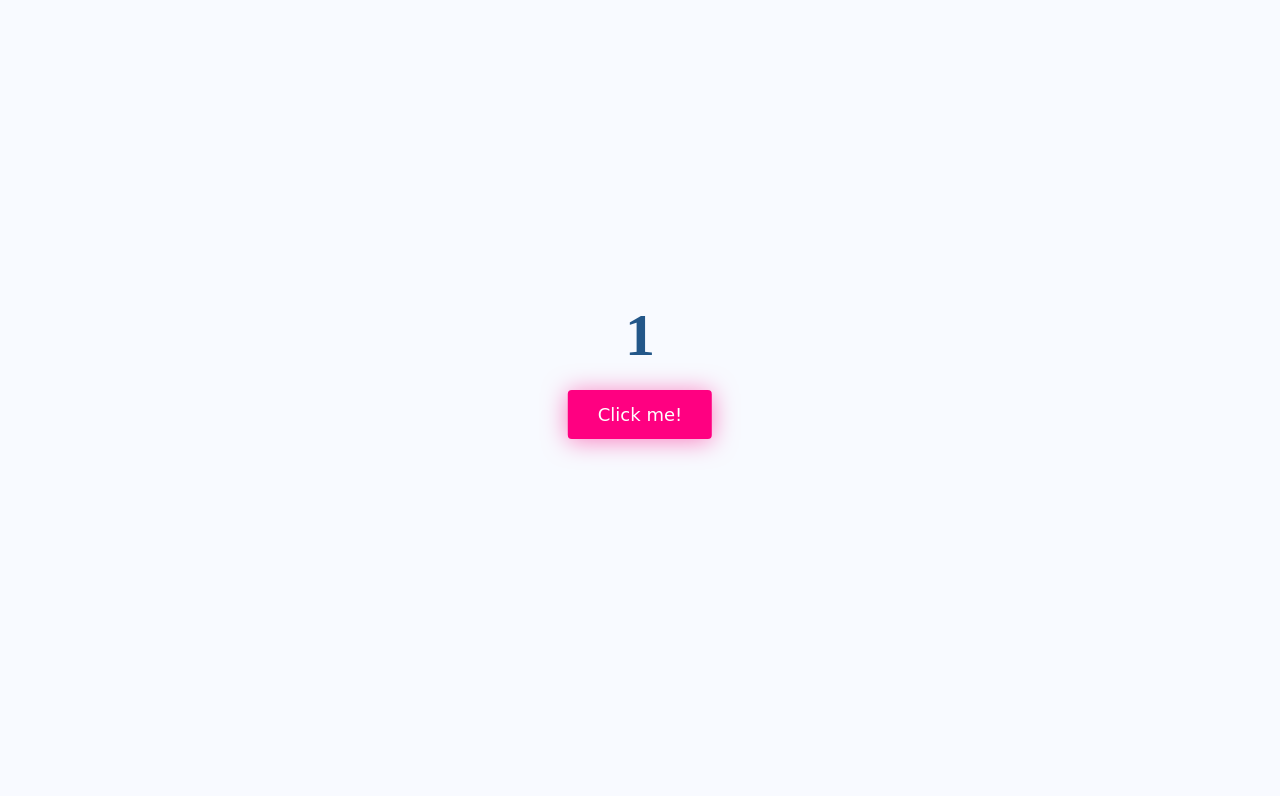
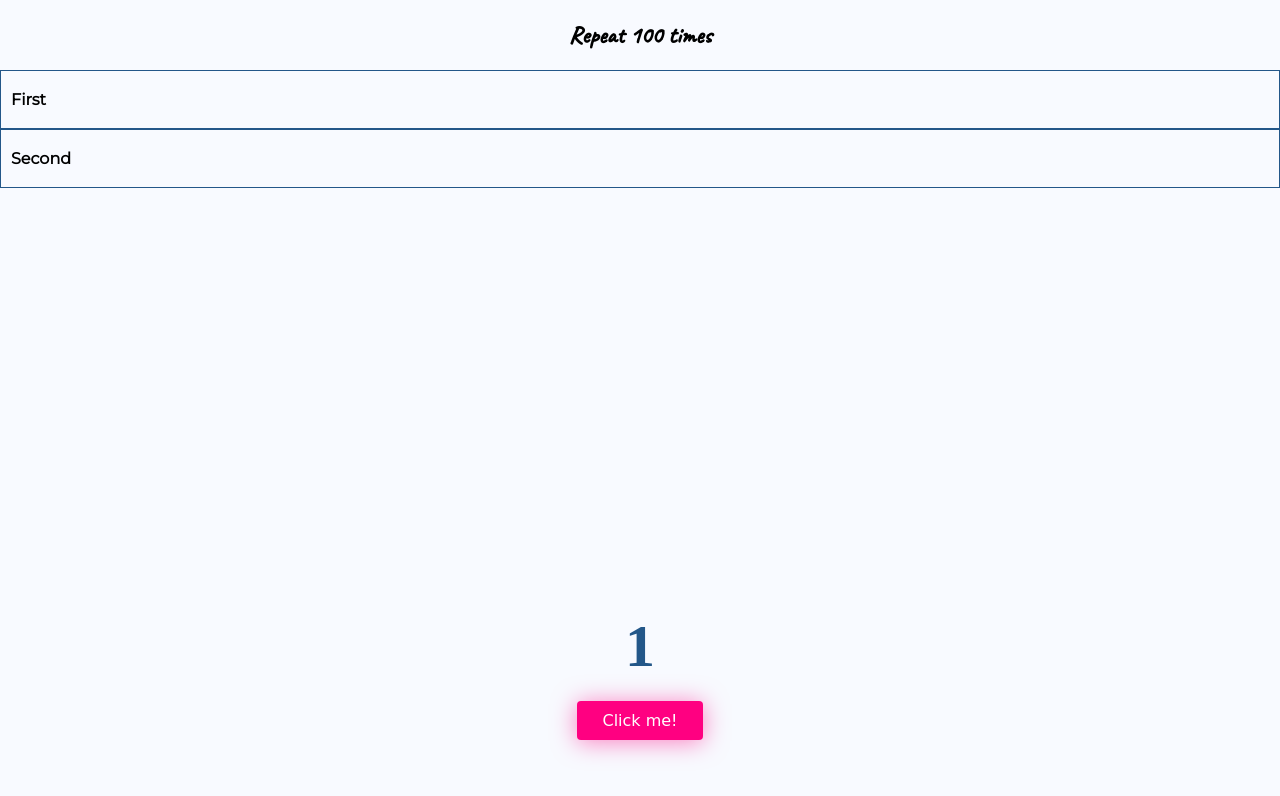
Before and after one commit to nurkanat-doszhan/c, a plain HTML site: page index.html in a window 1280 px wide. Drawn offline with Linux system fonts and the light colour scheme; a web font is replaced by a local one.

Commit message:
new text

```diff
--- a/index.html
+++ b/index.html
@@ -4,86 +4,47 @@
     <meta charset="UTF-8">
     <meta http-equiv="X-UA-Compatible" content="IE=edge">
     <meta name="viewport" content="width=device-width, initial-scale=1.0">
-    <title>Document</title>
-    <style>
-        @import url('https://fonts.googleapis.com/css2?family=Baloo+Chettan+2:wght@400;600&display=swap');
-
-        body {
-            font-size: 16px;
-            text-align: center;
-            background-color: #f8faff;
-        }
-
-        .s {
-            position: absolute;
-            top: 50%;
-            left: 50%;
-            transform: translate(-50%, -50%);
-            display: flex;
-            align-items: center;
-            justify-content: center;
-            flex-direction: column;
-        }
-
-        span {
-            font-size: 60px;
-            font-weight: 600;
-            display: block;
-            font-family: 'Baloo Chettan 2';
-            color: #235789;
-            margin-bottom: 20px;
-        }
-        .bubbly-button{
-            display: inline-block;
-            font-size: 18px;
-            font-family: 'Baloo Chettan 2', cursive;
-            padding: 14px 30px;
-            margin-top: 0px;
-            margin-bottom: 60px;
-            -webkit-appearance: none;
-            appearance: none;
-            background-color: #ff0081;
-            color: #fff;
-            border-radius: 4px;
-            border: none;
-            outline: none;
-            cursor: pointer;
-            position: relative;
-            transition: transform ease-in 0.1s, box-shadow ease-in 0.25s;
-            box-shadow: 0 2px 25px rgba(255, 0, 130, 0.5);
-        }
-
-        .bubbly-button:before, .bubbly-button:after{
-            position: absolute;
-            /* content: ''; */
-            display: block;
-            width: 140%;
-            height: 100%;
-            left: -20%;
-            z-index: -1000;
-            transition: all ease-in-out 0.5s;
-            background-repeat: no-repeat;
-        }
-
-        .bubbly-button:active{
-            transform: scale(0.9);
-            background-color: darken(#ff0081, 5%);
-            box-shadow: 0 2px 25px rgba(255, 0, 130, 0.2);
-        }
-    </style>
+    <title>Click</title>
+    <link rel="stylesheet" href="style.css">
 </head>
 <body>
+    <h2>Repeat 100 times</h2>
+    <div class="words">
+        <div class="elem">
+            <p>First</p>
+            <div class="content">
+                La 'ilaaha 'illallahu wahdahu laa shareeka lahu,
+                lahul-mulku wa-hamdu, wa Huwa 'alaa kulli shay'in Qadeer
+            </div>
+        </div>
+        <div class="elem">
+            <p>Second</p>
+            <div class="content">
+                Астағфируллаһ ғазым уа тубу илайк
+            </div>
+        </div>
+    </div>
     <div class="s">
         <span>1</span>
         <button class="bubbly-button">Click me!</button>
     </div>
     <script>
-        var btn = document.getElementsByClassName('bubbly-button')[0];
-        var span = document.getElementsByTagName('span')[0];
+        let btn = document.getElementsByClassName('bubbly-button')[0];
+        let span = document.getElementsByTagName('span')[0];
+        let elem = document.getElementsByClassName('elem');
 
         btn.onclick = function() {
             span.innerHTML = Number(span.innerHTML) + 1;
         }
+
+        for(var i=0; i<elem.length; i++) {
+            elem[i].onclick = function() {
+                this.children[1].classList.toggle('block');
+            }
+        }
+        // document.getElementsByClassName('elem').onclick = function() {
+        //     this.children[1].classList.toggle('block');
+        // }
     </script>
 </body>
 </html>
--- /dev/null
+++ b/style.scss
@@ -0,0 +1,85 @@
+@import url('https://fonts.googleapis.com/css2?family=Caveat:wght@400;500&family=Montserrat:wght@400&display=swap');
+@import url('https://fonts.googleapis.com/css2?family=Caveat:wght@400;500&display=swap');
+
+body {
+    font-size: 16px;
+    text-align: center;
+    background-color: #f8faff;
+    padding: 0;
+    margin: 0;
+}
+
+h2 {
+    font-family: 'Caveat', cursive;
+}
+
+.s {
+    width: 100%;
+    position: absolute;
+    bottom: 0;
+}
+
+.words {
+    font-family: 'Montserrat';
+    .elem {
+        border: 1px solid #235789;
+        padding: 3px 10px;
+        p {
+            font-weight: 600;
+            text-align: left;
+        }
+        .content {
+            padding: 10px 0;
+            border-top: 1px solid #000;
+            display: none;
+            &.block {
+                display: block;
+            }
+        }
+    }
+}
+
+span {
+    font-size: 60px;
+    font-weight: 600;
+    display: block;
+    font-family: 'Baloo Chettan 2';
+    color: #235789;
+    margin-bottom: 20px;
+}
+
+.bubbly-button{
+    display: inline-block;
+    font-size: 16px;
+    font-family: 'Baloo Chettan 2', cursive;
+    padding: 10px 25px;
+    margin-top: 0px;
+    margin-bottom: 60px;
+    -webkit-appearance: none;
+    appearance: none;
+    background-color: #ff0081;
+    color: #fff;
+    border-radius: 4px;
+    border: none;
+    outline: none;
+    cursor: pointer;
+    position: relative;
+    transition: transform ease-in 0.1s, box-shadow ease-in 0.25s;
+    box-shadow: 0 2px 25px rgba(255, 0, 130, 0.5);
+    &::before, &::after {
+        position: absolute;
+        /* content: ''; */
+        display: block;
+        width: 140%;
+        height: 100%;
+        left: -20%;
+        z-index: -1000;
+        transition: all ease-in-out 0.5s;
+        background-repeat: no-repeat;
+    }
+    &:active{
+        transform: scale(0.9);
+        background-color: darken(#ff0081, 5%);
+        box-shadow: 0 2px 25px rgba(255, 0, 130, 0.2);
+    }
+}
```
Also changed, not shown: style.css (added), 1 other file.
